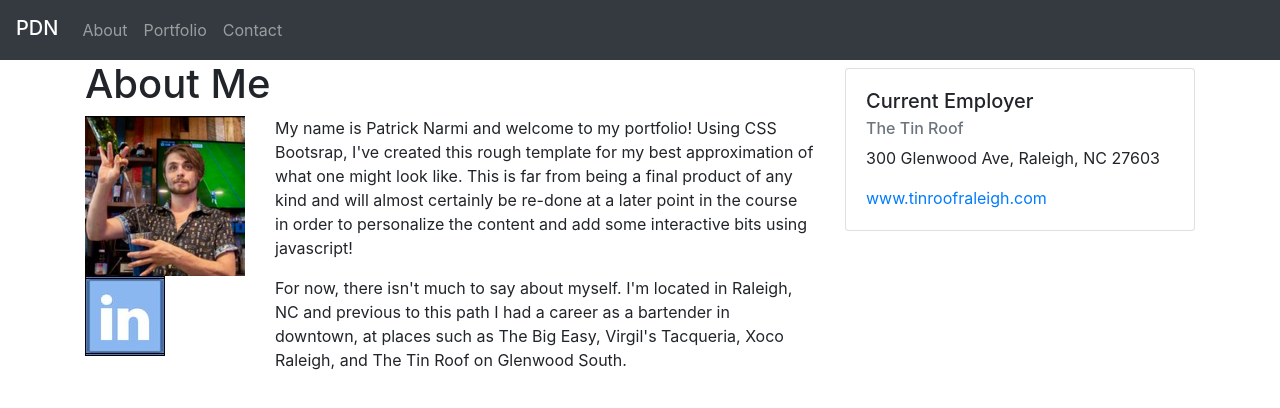
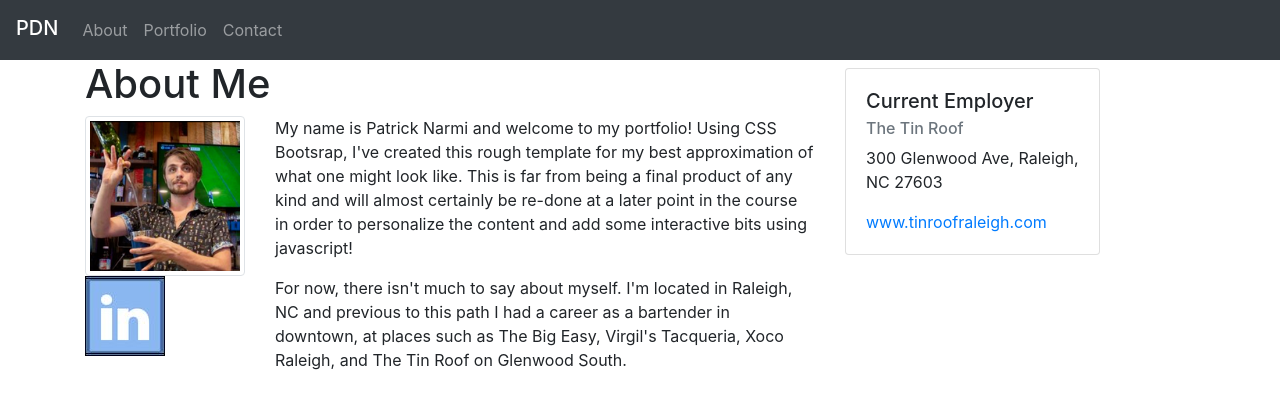
Before and after one commit to pdnarmi/HomeworkTwo, a plain HTML site: page index.html in a window 1280 px wide. Drawn offline with nearby package versions, Linux system fonts and the light colour scheme.

Commit message:
tinkering

```diff
--- a/index.html
+++ b/index.html
@@ -47,7 +47,7 @@
         </header>
         <div class="row">
           <div class="col-sm-3">
-            <img src="assets/images/Patrick.png" alt="Patrick Narmi" class="img-fluid" title="Patrick Narmi">
+            <img src="assets/images/Patrick.png" alt="Patrick Narmi" class="img-fluid. mb-2. img-thumbnail" title="Patrick Narmi">
             <a href="https://www.linkedin.com/in/patrick-narmi-52a39b1b5">
               <img src="assets/images/rsz_linkedin.jpg" alt="LinkedIn Profile"></a>
           </div>
@@ -69,7 +69,7 @@
 <!-- End Main Content -->
 
 <!--Card-->
-      <div class="col-sm-4">
+      <div class="col-sm-3">
         <div class="card mt-2">
           <aside class="card-body">
             <h5 class="card-title">Current Employer</h5>
```
Also changed, not shown: contact.html (+1 -1 lines).
